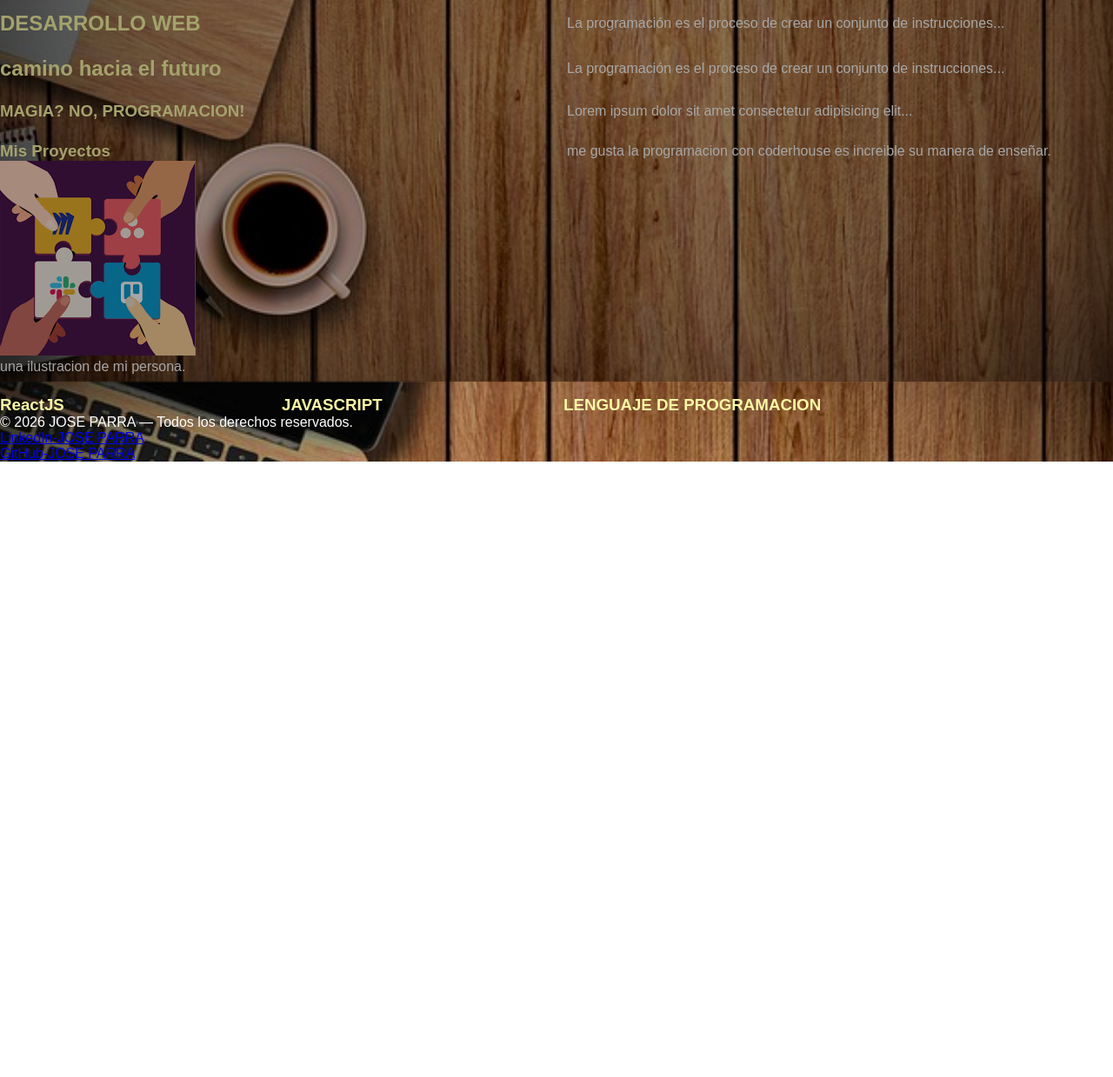
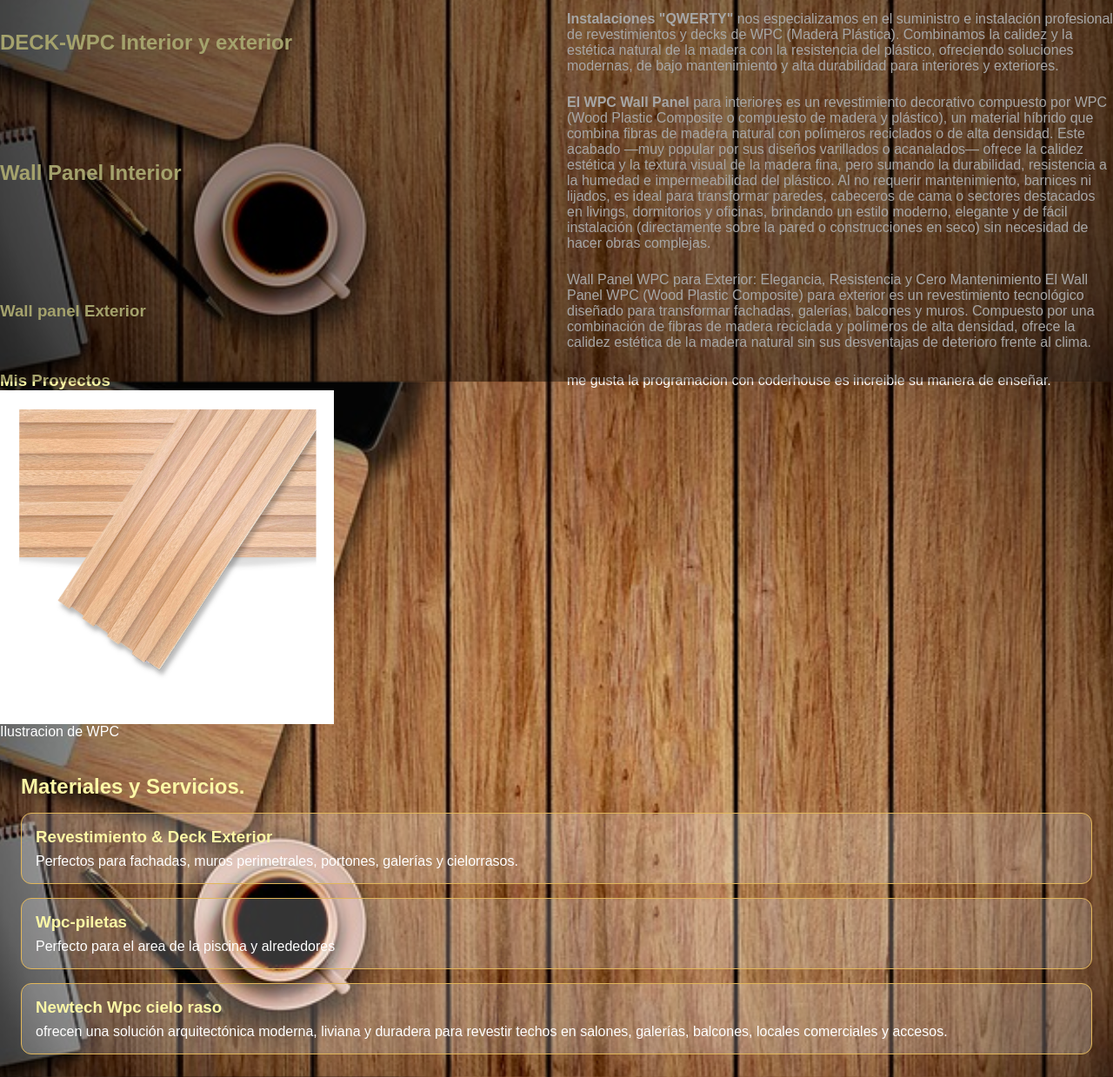
Before and after one commit to joseparragit/studious-waffle, a plain HTML site: page proyectocheo/index.html in a window 1280 px wide. Shown: the part 361-1600 px from the top of the page at 87% size. Before the commit the page ends 892 px from the top, so only its background shows below. Drawn offline with Linux system fonts and the light colour scheme.

Commit message:
cambio en todo el html

```diff
--- a/proyectocheo/index.html
+++ b/proyectocheo/index.html
@@ -4,7 +4,7 @@
   <link rel="stylesheet" href="./css/style.css">
   <meta charset="UTF-8">
   <meta name="viewport" content="width=device-width, initial-scale=1.0">
-  <title>JOSE PARRA - Sitio Personal</title>
+  <title>Instalaciones QWERTY</title>
 </head>
 <body>
   <div class="page-grid">
@@ -22,32 +22,39 @@
     <main>
    <section id="inicio">
     <div class="contenido-inicio">
-        <h1>DESARROLLO WEB</h1>
-        <p>La programación es el proceso de crear un conjunto de instrucciones...</p>
-        <h2>camino hacia el futuro</h2>
-        <p>La programación es el proceso de crear un conjunto de instrucciones...</p>
-        <h3>MAGIA? NO, PROGRAMACION!</h3>
-        <p>Lorem ipsum dolor sit amet consectetur adipisicing elit...</p>
+        <h1>DECK-WPC Interior y exterior</h1>
+        <p> <b> Instalaciones "QWERTY" </b>nos especializamos en el suministro e instalación profesional de revestimientos y decks de WPC (Madera Plástica). Combinamos la calidez y la estética natural de la madera con la resistencia del plástico, ofreciendo soluciones modernas, de bajo mantenimiento y alta durabilidad para interiores y exteriores. </p>
+        <h2>Wall Panel Interior</h2>
+        <p><b>El WPC Wall Panel </b> para interiores es un revestimiento decorativo compuesto por WPC (Wood Plastic Composite o compuesto de madera y plástico), un material híbrido que combina fibras de madera natural con polímeros reciclados o de alta densidad. Este acabado —muy popular por sus diseños varillados o acanalados— ofrece la calidez estética y la textura visual de la madera fina, pero sumando la durabilidad, resistencia a la humedad e impermeabilidad del plástico. Al no requerir mantenimiento, barnices ni lijados, es ideal para transformar paredes, cabeceros de cama o sectores destacados en livings, dormitorios y oficinas, brindando un estilo moderno, elegante y de fácil instalación (directamente sobre la pared o construcciones en seco) sin necesidad de hacer obras complejas.</p>
+        <h3>Wall panel Exterior</h3>
+        <p>Wall Panel WPC para Exterior: Elegancia, Resistencia y Cero Mantenimiento
+El Wall Panel WPC (Wood Plastic Composite) para exterior es un revestimiento tecnológico diseñado para transformar fachadas, galerías, balcones y muros. Compuesto por una combinación de fibras de madera reciclada y polímeros de alta densidad, ofrece la calidez estética de la madera natural sin sus desventajas de deterioro frente al clima.
+</p>
         <h3>Mis Proyectos</h3>
         <p>me gusta la programacion con coderhouse es increible su manera de enseñar.</p>
       </div>
-      <figure>
-        <img src="assets/proyectos.png" alt="Ilustración proyectos" >
-        <figcaption>una ilustracion de mi persona.</figcaption>
+      <figure class="imagen-index">
+        <img src="assets/wpc.png" alt="Demostracion de Wpc" >
+        <figcaption>Ilustracion de WPC</figcaption>
       </figure>
     </div>
-  </section>
-   <section class="proyectos">
-    <article class="proyecto-card">
-      <h3 class="proyecto-titulo">ReactJS</h3>
-    </article>
-    <article class="proyecto-card">
-      <h3 class="proyecto-titulo">JAVASCRIPT</h3>
-    </article>
-    <article class="proyecto-card">
-      <h3 class="proyecto-titulo">LENGUAJE DE PROGRAMACION</h3>
-    </article>
-  </section>
+    <section class="section-principal">
+        <h2>Materiales y Servicios.</h2>
+        <div class="habilidades">
+          <div class="habilidad-card">
+            <h3>Revestimiento & Deck Exterior</h3>
+            <p>Perfectos para fachadas, muros perimetrales, portones, galerías y cielorrasos.</p>
+          </div>
+          <div class="habilidad-card">
+            <h3>Wpc-piletas</h3>
+            <p>Perfecto para el area de la piscina y alrededores</p>
+          </div>
+          <div class="habilidad-card">
+            <h3>Newtech Wpc cielo raso </h3>
+            <p>ofrecen una solución arquitectónica moderna, liviana y duradera para revestir techos en salones, galerías, balcones, locales comerciales y accesos.</p>
+          </div>
+        </div>
+      </section>
 </main>
     <footer>
       <p>
```
